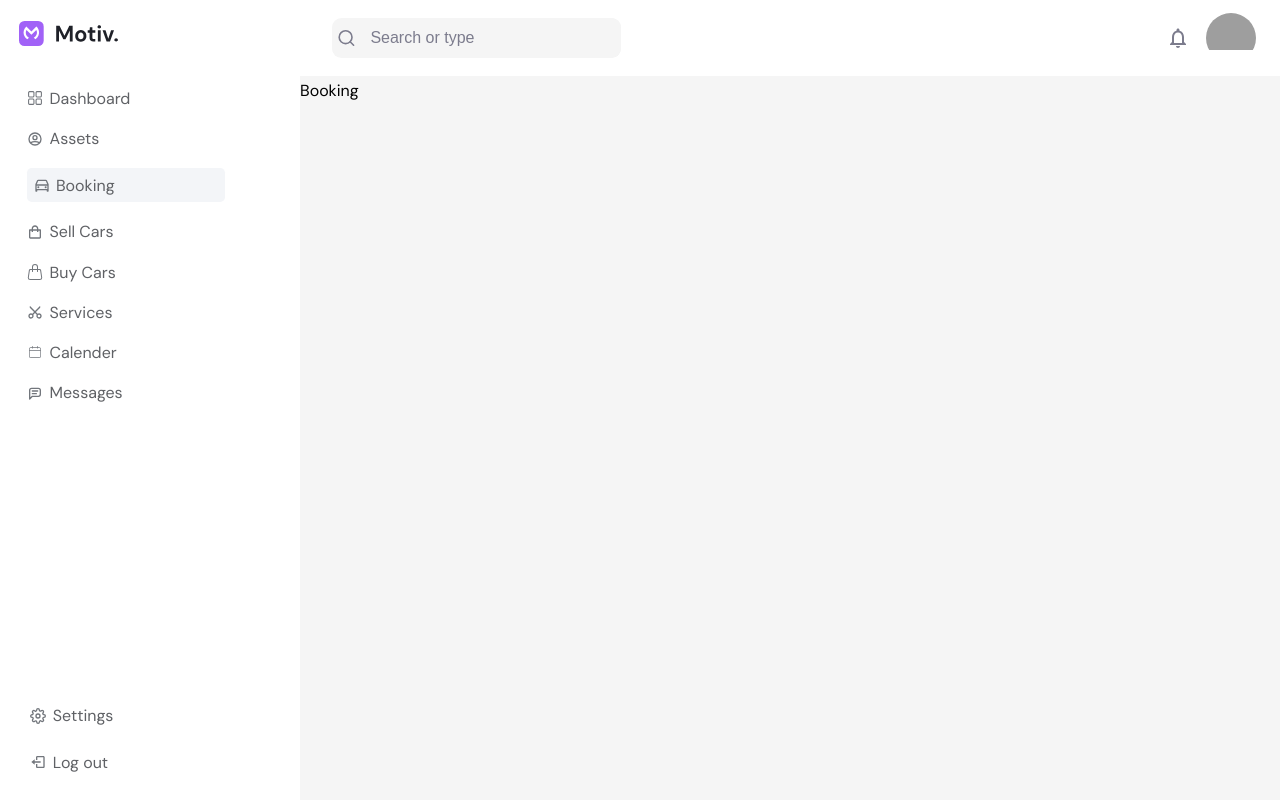
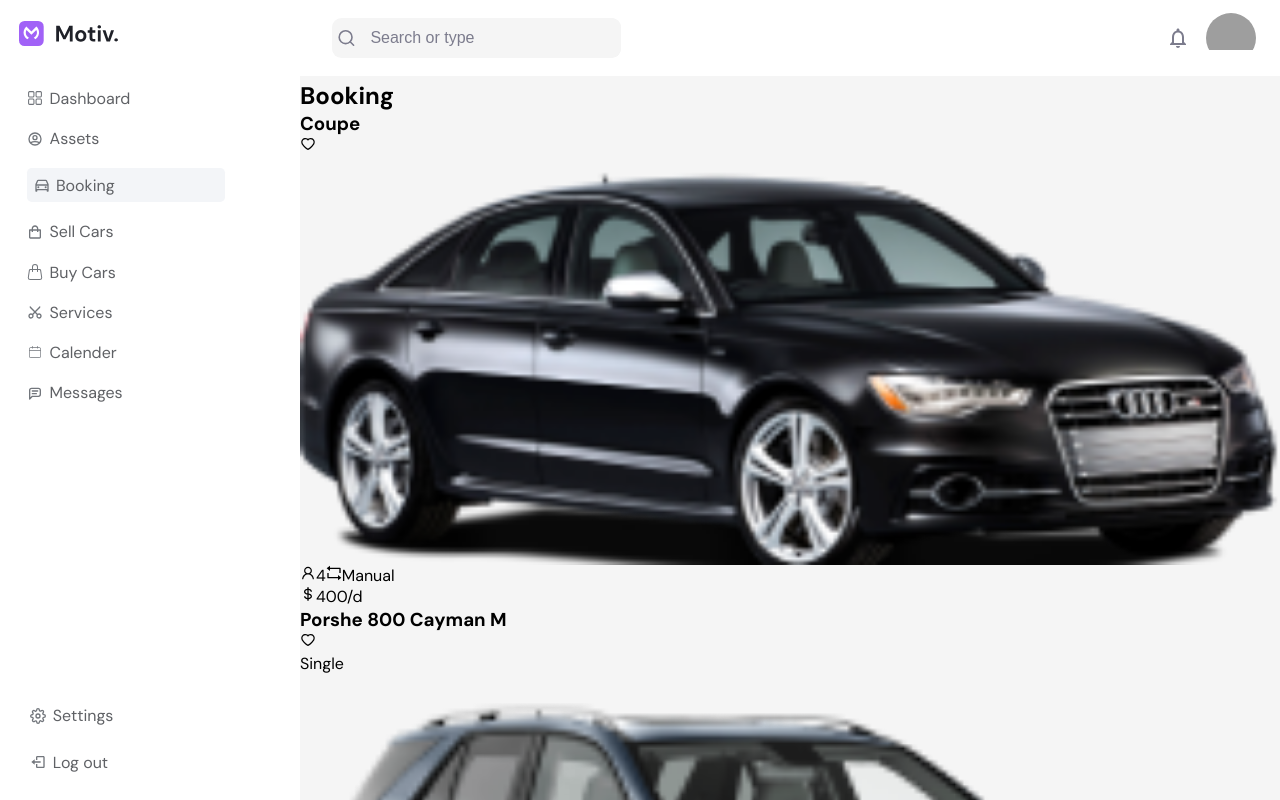
Before and after one commit to sara2lbadry/car-dashboard, a React (Create React App) app: page /booking in a window 1280 px wide. Built offline with nearby package versions, Linux system fonts and the light colour scheme; grey boxes are pictures that could not be loaded.

Commit message:
cars models jsx

```diff
--- a/src/data.js
+++ b/src/data.js
@@ -73,7 +73,7 @@ export const carsModels = [
   {
     id: 1,
     carName: "Porshe 718 Cayman S",
-    amount : "Coupe",
+    carName : "Coupe",
     img: car1,
     people: 4,
     type: "Manual",
@@ -134,7 +134,7 @@ export const carsModels = [
     id: 7,
     carName: "Porshe 718 Cayman S",
     amount : "Coupe",
-    img: car2,
+    img: car1,
     people: 4,
     type: "Manual",
     money: 400,
@@ -144,7 +144,7 @@ export const carsModels = [
     id: 8,
     carName: "Porshe 718 Cayman S",
     amount : "Coupe",
-    img: car3,
+    img: car2,
     people: 4,
     type: "Manual",
     money: 400,
--- a/src/pages/Booking/Booking.jsx
+++ b/src/pages/Booking/Booking.jsx
@@ -1,14 +1,50 @@
-import React from 'react'
-import './booking.css'
+import React from "react";
+import "./booking.css";
+import { carsModels } from "../../data";
+import { AiOutlineHeart } from "react-icons/ai";
+import { AiOutlineUser } from "react-icons/ai";
+import { RiRepeatLine } from "react-icons/ri";
+import { BiDollar } from "react-icons/bi";
 
 function Booking() {
   return (
-    <section id='booking'>
+    <section id="booking">
       <div className="booking_container contanier">
-        Booking
+        <h2>Booking</h2>
+        <div className="cars_container">
+          {carsModels.map(
+            ({ id, carName, amount, img, people, type, money }) => {
+              return (
+                <>
+                  <div key={id} className="carCard">
+                    <div className="car_title">
+                      <h3>{carName}</h3>
+                      <AiOutlineHeart />
+                    </div>
+                    <span>{amount}</span>
+                    <img src={img} />
+                    <div className="car_info">
+                      <div className="info">
+                        <AiOutlineUser />
+                        <span>{people}</span>
+                        <RiRepeatLine />
+                        <span>{type}</span>
+                      </div>
+                      <div className="money">
+                        <BiDollar />
+                        <span>{money}</span>
+                        <span>/d</span>
+                      </div>
+                    </div>
+                  </div>
+                </>
+              );
+            }
+          )}
+        </div>
       </div>
     </section>
-  )
+  );
 }
 
-export default Booking
+export default Booking;
```
